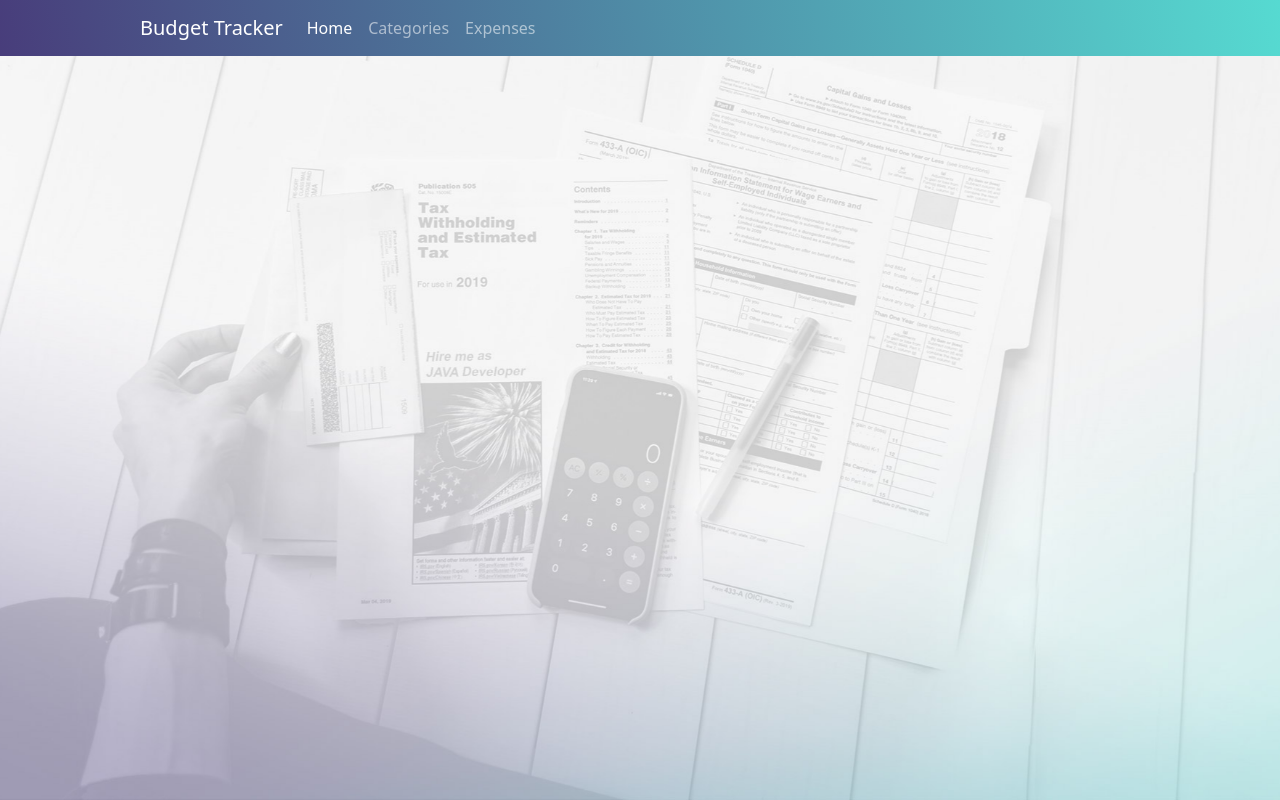
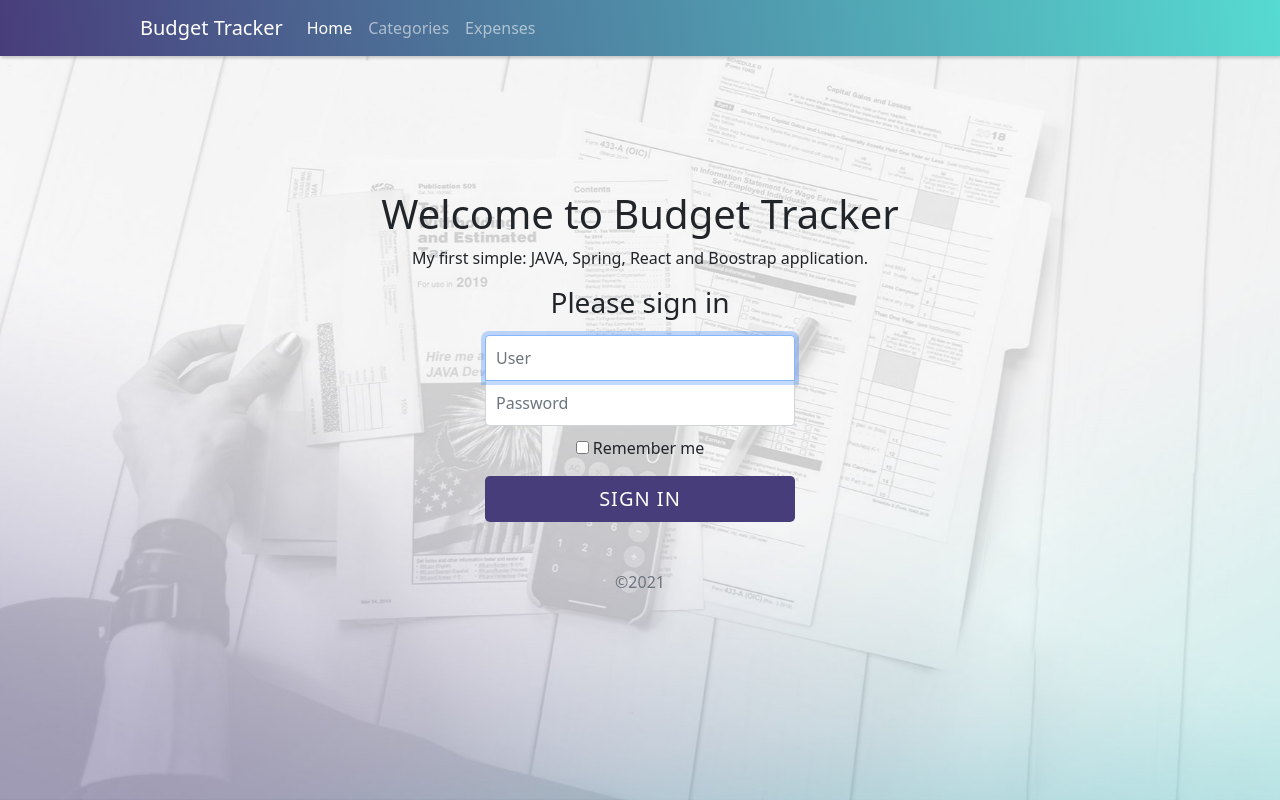
Before and after one commit to tadeeek/budget-tracker, a React (Create React App) app in the folder budget-tracker-app/: page / in a window 1280 px wide. Built offline with nearby package versions, Linux system fonts and the light colour scheme.

Commit message:
home frontend login

```diff
--- a/budget-tracker-app/src/components/Category.js
+++ b/budget-tracker-app/src/components/Category.js
@@ -79,7 +79,7 @@ class Category extends Component {
     ));
 
     return (
-      <div className="container pt-3">
+      <div className="container pt-appnav">
         <div
           className="modal fade"
           id="exampleModal"
--- a/budget-tracker-app/src/components/Expenses.js
+++ b/budget-tracker-app/src/components/Expenses.js
@@ -135,7 +135,7 @@ class Expenses extends Component {
     ));
 
     return (
-      <div className="container pt-3">
+      <div className="container pt-appnav">
         <div
           className="modal fade"
           id="exampleModal"
--- a/budget-tracker-app/src/components/Home.js
+++ b/budget-tracker-app/src/components/Home.js
@@ -4,8 +4,50 @@ class Home extends Component {
   state = {};
   render() {
     return (
-      <div className="full-h-bg">
-        <div className="container pt-3"></div>
+      <div className="home-bg min-vh-100">
+        <div className="container">
+          <div class="d-flex flex-column min-vh-100 justify-content-center align-items-center">
+            <h1>Welcome to Budget Tracker</h1>
+            <p>
+              My first simple: JAVA, Spring, React and Boostrap application.
+            </p>
+            <div className="home-signin text-center">
+              <form>
+                <h1 class="h3 mb-3 fw-normal">Please sign in</h1>
+                <label for="inputUser" class="visually-hidden">
+                  User
+                </label>
+                <input
+                  type="text"
+                  id="inputUser"
+                  class="form-control"
+                  placeholder="User"
+                  required=""
+                  autofocus=""
+                />
+                <label for="inputPassword" class="visually-hidden">
+                  Password
+                </label>
+                <input
+                  type="password"
+                  id="inputPassword"
+                  class="form-control"
+                  placeholder="Password"
+                  required=""
+                />
+                <div class="checkbox mb-3">
+                  <label>
+                    <input type="checkbox" value="remember-me" /> Remember me
+                  </label>
+                </div>
+                <button class="w-100 btn btn-lg btn-primary" type="submit">
+                  Sign in
+                </button>
+                <p class="mt-5 mb-3 text-muted">©2021</p>
+              </form>
+            </div>
+          </div>
+        </div>
       </div>
     );
   }
--- a/budget-tracker-app/src/components/NavApp.js
+++ b/budget-tracker-app/src/components/NavApp.js
@@ -4,7 +4,7 @@ class NavApp extends Component {
   state = {};
   render() {
     return (
-      <nav className="navbar navbar-expand-lg navbar-dark bg-dark">
+      <nav className="navbar navbar-expand-sm navbar-dark bg-dark fixed-top">
         <div className="container">
           <a className="navbar-brand" href="/">
             Budget Tracker
--- a/budget-tracker-app/src/css/App.css
+++ b/budget-tracker-app/src/css/App.css
@@ -6,13 +6,46 @@ html {
   height: 100%;
 }
 
-.full-h-bg {
-  min-height: calc(100vh - 56px);
+.home-bg {
   background: url(../img/home-bg.jpg) no-repeat center center fixed;
   -webkit-background-size: cover;
   -moz-background-size: cover;
   -o-background-size: cover;
   background-size: cover;
+}
+
+.home-signin {
+  width: 100%;
+  max-width: 310px;
+}
+
+.home-signin .form-control {
+  position: relative;
+  box-sizing: border-box;
+  height: auto;
+  padding: 10px;
+  font-size: 16px;
+}
+.home-signin .form-control:focus {
+  z-index: 2;
+}
+.home-signin input[type="text"] {
+  margin-bottom: -1px;
+  border-bottom-right-radius: 0;
+  border-bottom-left-radius: 0;
+}
+.home-signin input[type="password"] {
+  margin-bottom: 10px;
+  border-top-left-radius: 0;
+  border-top-right-radius: 0;
+}
+
+.min-vh-100 {
+  min-height: 100vh !important;
+}
+
+.pt-appnav {
+  padding-top: 80px;
 }
 
 .container {
@@ -21,12 +54,14 @@ html {
 
 .navbar {
   background-image: linear-gradient(80deg, #483d7b, #56dad1);
+  box-shadow: 1px 2px 3px rgb(0 0 0 / 20%);
 }
 
 .btn {
   text-transform: uppercase;
   letter-spacing: 1px;
   border: 0px;
+  transition: 0.3s;
 }
 
 .btn-primary {
```
Also changed, not shown: 1 other file (tests, documents, lock files or other folders).
